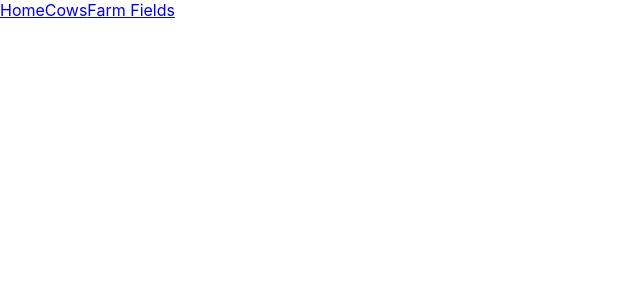
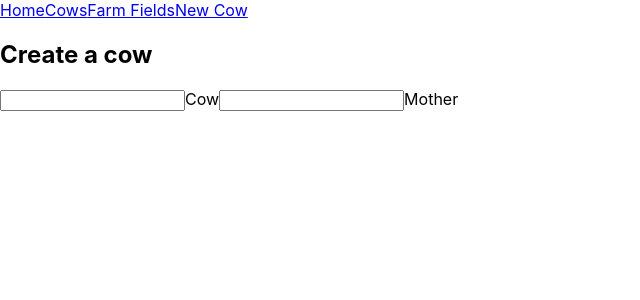
Before and after one commit to relwofl/phase-3-project-frontend, a React (Create React App) app: page /add-cow in a window 1280 px wide. Shown: the top 300 px of the page, without its empty margins (0-640 px from the left). Built offline with nearby package versions, Linux system fonts and the light colour scheme.

Commit message:
add cowform route

```diff
--- a/src/App.js
+++ b/src/App.js
@@ -5,6 +5,7 @@ import Home from './components/Home';
 import Cows from './components/Cows';
 import Cow from './containers/Cow';
 import FarmFields from './components/FarmFields';
+import CowForm from './containers/CowForm';
 // import CowLink from './components/CowLink';
 
 
@@ -28,6 +29,9 @@ function App() {
                   <Route path="/farm-fields">
                     <FarmFields />
                   </Route>
+                  <Route path="/add-cow">
+                    <CowForm />
+                  </Route>
 
                       {/* <Route path="/cows/:id">
                         <Cow />
--- a/src/components/Navigation.js
+++ b/src/components/Navigation.js
@@ -8,6 +8,7 @@ function Navigation(){
             <Link to="/">Home</Link>
             <Link to="/cows">Cows</Link>
             <Link to="/farm-fields">Farm Fields</Link>
+            <Link to="/add-cow">New Cow</Link>
         </div>
     </div>
 }
--- a/src/containers/CowForm.js
+++ b/src/containers/CowForm.js
@@ -12,14 +12,21 @@ function CowForm(){
             body: JSON.stringify({
                 name: name,
                 mother: mother
-            })
-        }
+            }),
+        })
+        .then((r) => r.json())
+        .then((newCow) => {
+        console.log(newCow)
+
+        });
     }
-    })
     return(
         <div>
            <h2>Create a cow </h2>
-           <input type="text" value={name} onChange={{(e) => setName(e.target.value)}}
+            <input type="text" value={name} onChange={(e) => setName(e.target.value)} />
+            <label>Cow</label>
+            <input type="text" value={mother} onChange={(e) => setMother(e.target.value)} />
+            <label>Mother</label>
         </div>
     )
 }
```
